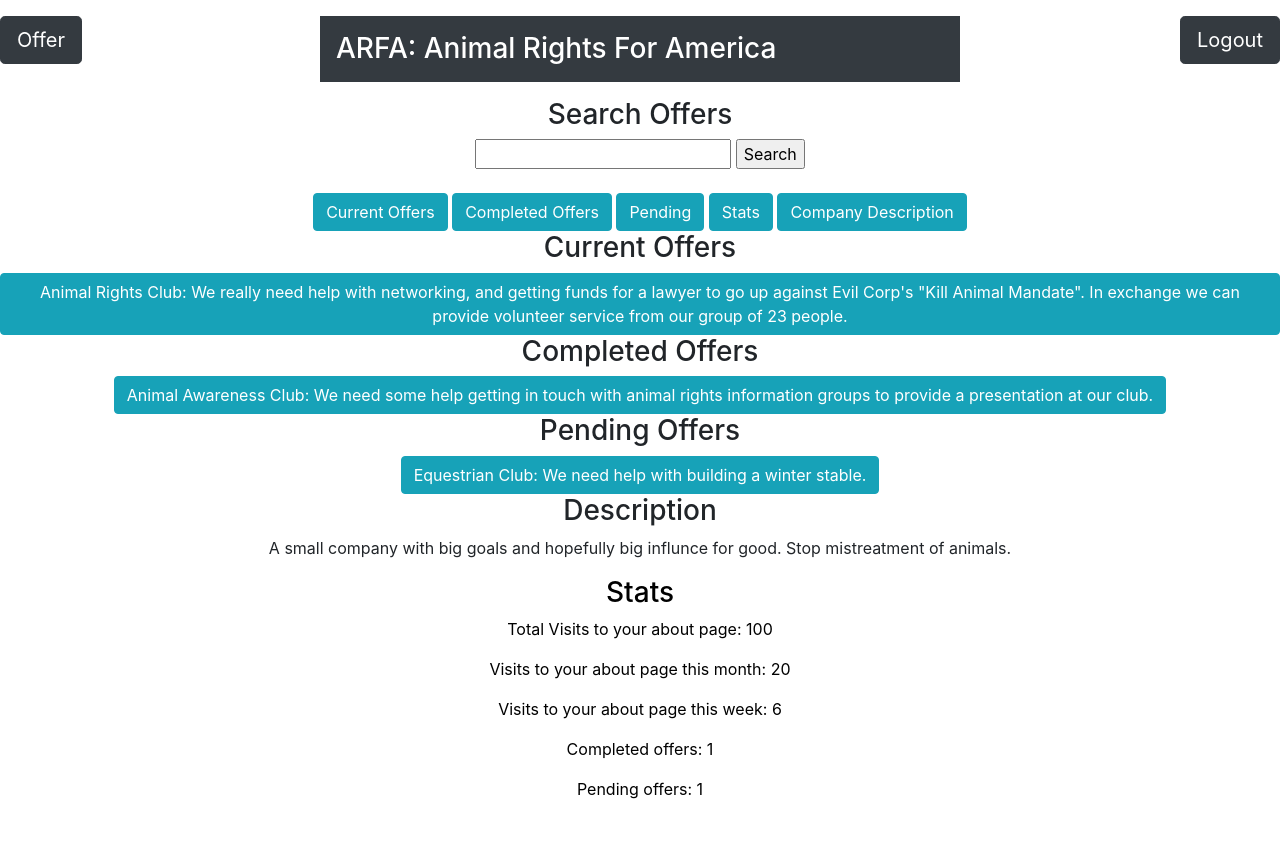
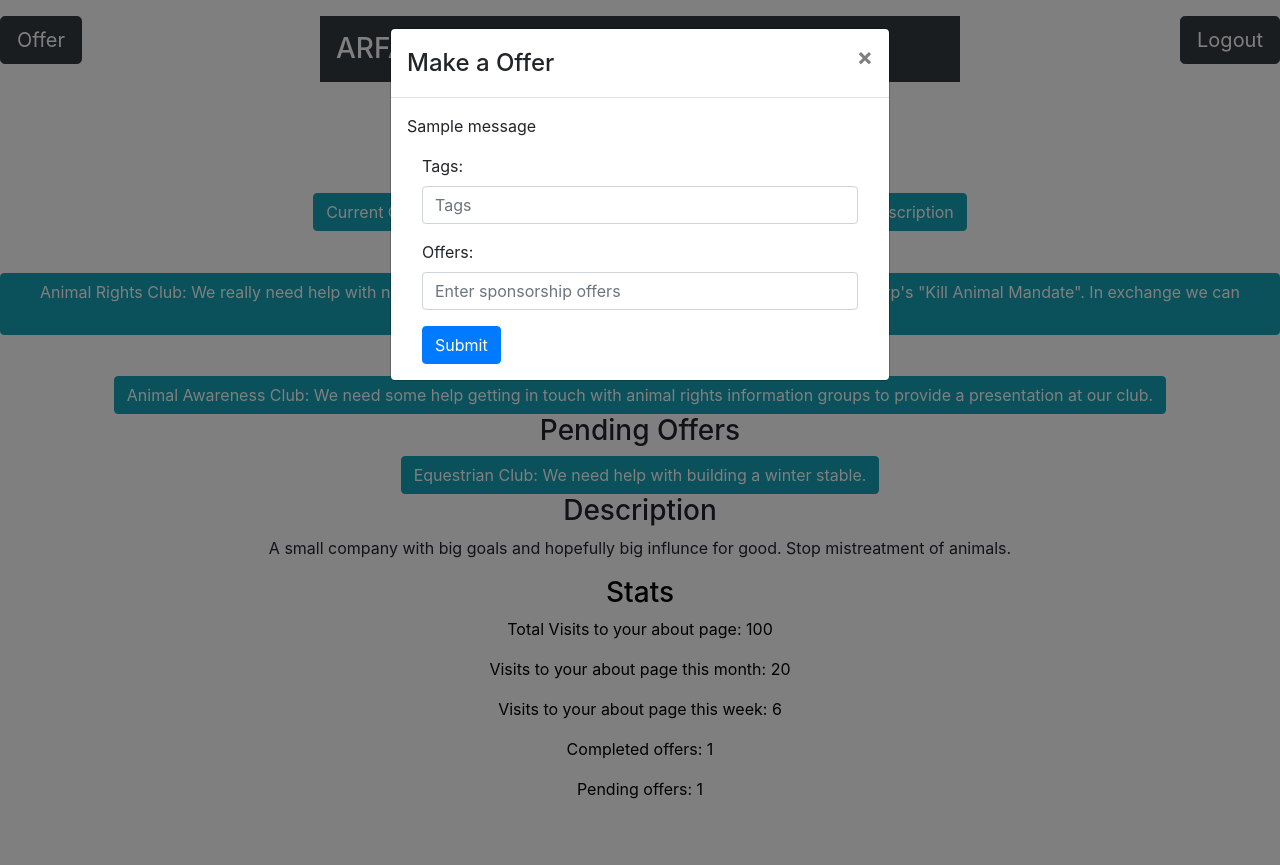
Before and after one commit to williammunnich/Hacky-bois, a Flask app: page /company/1 in a window 1280 px wide, after a click on "Offer". After the commit the page ends 799 px from the top, so only its background shows below. Run offline with Flask 2, Linux system fonts and the light colour scheme; one stand-in notice (Sample message) is shown; some libraries are stand-ins or nearby versions.

Commit message:
Final kinda preety

```diff
--- a/hackathon/templates/business.html
+++ b/hackathon/templates/business.html
@@ -33,7 +33,7 @@
 </div>
 
 <div class="float-left">
-  <button type="button" class="btn btn-info btn-dark btn-lg right" data-toggle="modal" data-target="#business-modal">Offer</button>
+  <button type="button" class="btn btn-info btn-dark btn-lg left" data-toggle="modal" data-target="#business-modal">Offer</button>
 </div>
 
 <h3 class="container w-50 p-3 my-3 bg-dark text-white">ARFA: Animal Rights For America</h3>
@@ -60,11 +60,10 @@
 
 <div id="Current_Offers" class="tab1content">
   <h3>Current Offers</h3>
-
   <button class="btn btn-info"><a href= "club_about.html" style="color:white;">Animal Rights Club: We really need help with networking, and getting funds for a lawyer to go up against Evil Corp's "Kill Animal Mandate". In exchange we can provide volunteer service from our group of 23 people.</a></button>
   <br>
+</div>
 
-</div>
 <div id="Completed_Offers" class="tab1content">
   <h3>Completed Offers</h3>
   <button class="btn btn-info"><a href= "#" style="color:white;">Animal Awareness Club: We need some help getting in touch with animal rights information groups to provide a presentation at our club.</a></button>
@@ -80,7 +79,7 @@
 <div id="Company_Description" class="tab1content">
   <h3>Description</h3>
   <p>A small company with big goals and hopefully big influnce for good. Stop mistreatment of animals.</p>
-
+</div>
 
 <div id='Stats' class="tab1content" style="color:Black;">
   <h3>Stats</h3>
@@ -89,11 +88,47 @@
   <p>Visits to your about page this week: 6</p>
   <p>Completed offers: 1</p>
   <p>Pending offers: 1</p>
-</div>
   <br>
   <br>
+</div>
+</div>
 
+<div id="business-modal" class="modal fade" role="dialog">
+  <div class="modal-dialog">
+      <!-- Modal content-->
+      <div class="modal-content">
+          <div class="modal-header">
+              <h4 class="modal-title">Make a Offer</h4>
+              <button type="button" class="close" data-dismiss="modal">&times;</button>
+          </div>
+          <div class="modal-body">
+              {% for message in get_flashed_messages(category_filter=['create']) %}
+                  <div>{{ message }}</div>
+              {% endfor %}
 
+              <div class="container">
+                  <form action="/create" class="needs-validation" method="post" novalidate>
+
+                      <div class="form-group">
+                          <label for="tag" class="pt-3">Tags:</label>
+                          <input type="text" class="form-control" id="Tags:" placeholder="Tags" name="Tags" required>
+                          <div class="valid-feedback"></div>
+                          <div class="invalid-feedback">Please fill out this field.</div>
+                      </div>
+
+                      <div class="form-group">
+                          <label for="offers">Offers:</label>
+                          <input type="offers" class="form-control" id="offers" placeholder="Enter sponsorship offers"
+                                 name="offers" required>
+                          <div class="valid-feedback"></div>
+                          <div class="invalid-feedback">Please fill out this field.</div>
+                      </div>
+
+                      <button type="submit" class="btn btn-primary">Submit</button>
+                  </form>
+              </div>
+          </div>
+      </div>
   </div>
 </div>
 
```
Also changed, not shown: hackathon/index.html (deleted, +0 -28 lines), hackathon/login.html (deleted, +0 -24 lines). Lines whose indentation alone changed are shown as unchanged.
